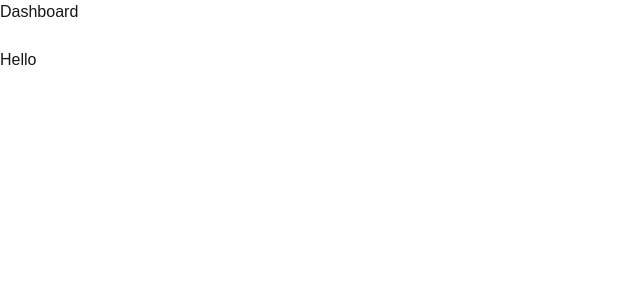
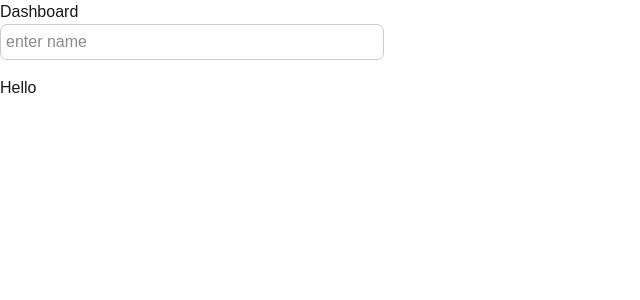
Before and after one commit to SamsulAlomLaskar/nextjs_rendering, a Next.js app: page /dashboard in a window 1280 px wide. Shown: the top 300 px of the page, without its empty margins (0-640 px from the left). Built offline with nearby package versions, Linux system fonts and the light colour scheme.

Commit message:
static rendering

```diff
--- a/src/app/dashboard/page.tsx
+++ b/src/app/dashboard/page.tsx
@@ -8,7 +8,17 @@ const DashboardPage = () => {
   return (
     <div>
       <h1>Dashboard</h1>
-      <input onChange={(e) => setName(e.target.value)} />
+      <input
+        placeholder="enter name"
+        onChange={(e) => setName(e.target.value)}
+        style={{
+          width: "30%",
+          padding: "5px",
+          marginBottom: "16px",
+          border: "1px solid #ccc",
+          borderRadius: "7px",
+        }}
+      />
       <p>Hello {name}</p>
     </div>
   );
--- a/src/app/hello/page.tsx
+++ b/src/app/hello/page.tsx
@@ -3,7 +3,7 @@ import React from "react";
 const AboutPage = () => {
   console.log("AboutPage component rendered");
 
-  return <h1>About Page</h1>;
+  return <h1>About Page {new Date().toLocaleTimeString()}</h1>;
 };
 
 export default AboutPage;
```
